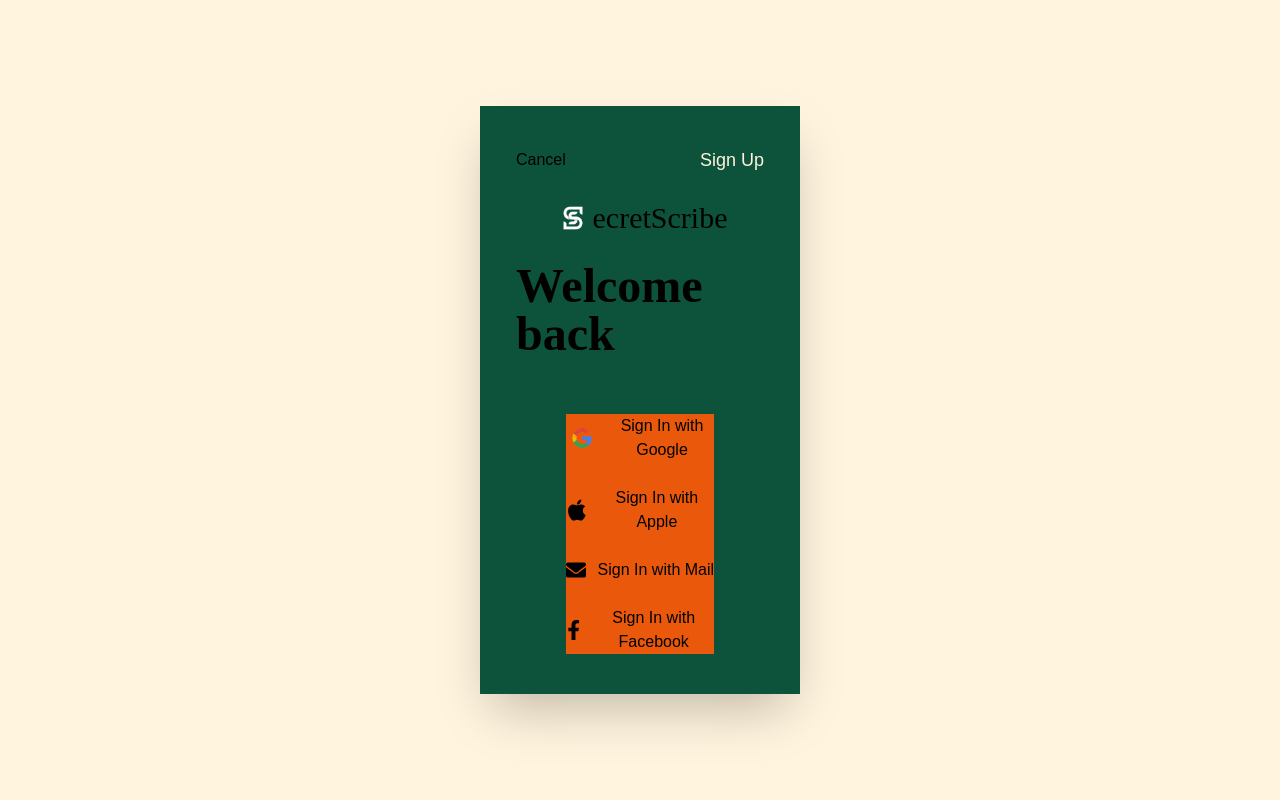
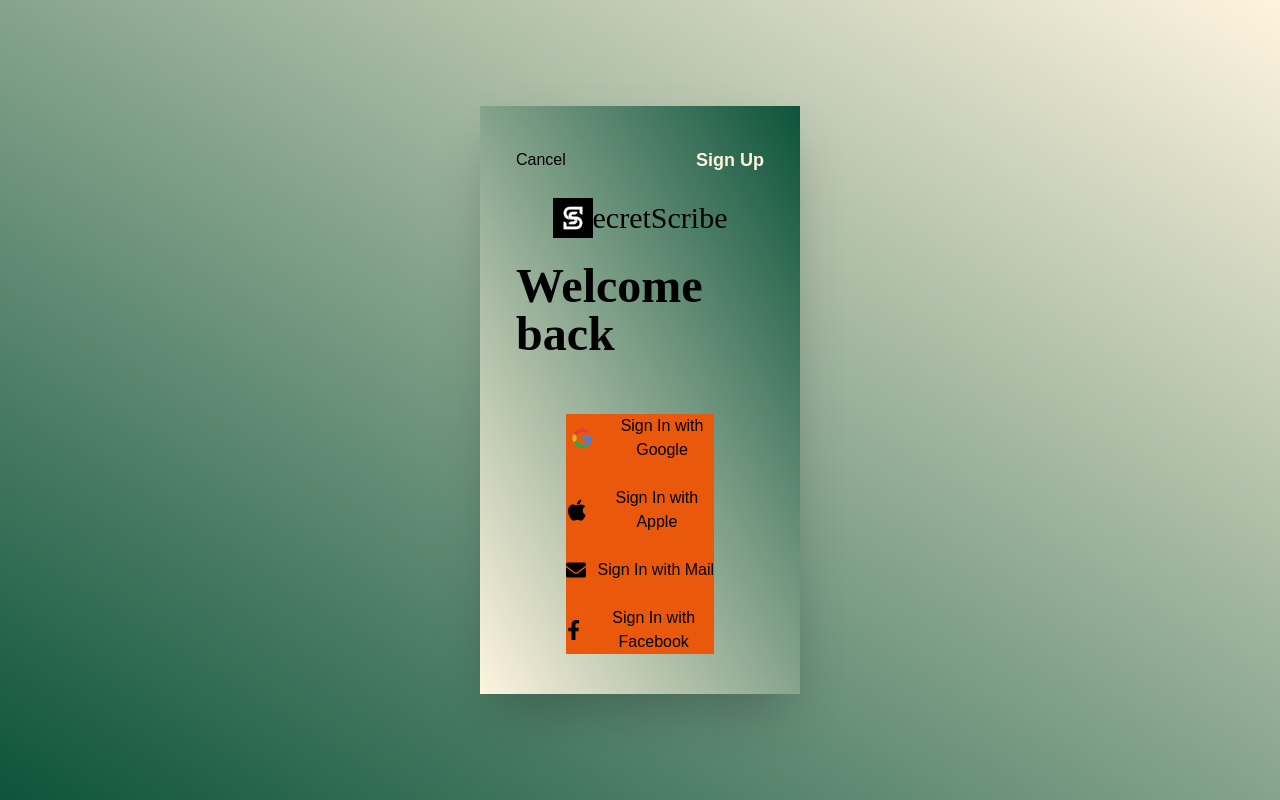
Before and after one commit to nsamedaisy/frontend-secretscribe, a Next.js app: page /login in a window 1280 px wide. Built offline with nearby package versions, Linux system fonts and the light colour scheme.

Commit message:
login page implementation

```diff
--- a/app/login/page.tsx
+++ b/app/login/page.tsx
@@ -1,17 +1,16 @@
 import React from "react";
 import Link from "next/link";
 
-// import { FiMenu } from 'react-icons/fi';
 import { FaApple, FaEnvelope, FaFacebookF,  } from "react-icons/fa";
 
 const Login = () => {
   return (
-    <div className="bg-cream min-h-screen flex items-center justify-center">
-      <div className="w-[25%] h-[45%] bg-green py-10 shadow-2xl px-9">
+    <div className="bg-gradient-to-tr from-green to-cream text-black min-h-screen bg-gradie flex items-center justify-center">
+      <div className="w-[25%] h-[45%] bg- py-10 shadow-2xl px-9 bg-gradient-to-tr from-cream to-green">
         <header className="flex justify-between pb-6 items-center">
           <button>Cancel</button>
           <Link
-            className="text-lg font-medium text-cream hover:text-white hover:underline"
+            className="text-lg font-bold text-cream hover:underline"
             href="/"
           >
             Sign Up
@@ -19,8 +18,8 @@ const Login = () => {
         </header>
 
         <div className="flex items-center justify-center leading-tight">
-        <img src="/sslogo.png" alt="SecretScribe Logo" className="hidden md:block w-10 h-10 lg:block" />
-            <h1 className="hidden sm:block text-3xl font-thin font-marker">ecretScribe</h1>
+        <img src="/sslogo.png" alt="SecretScribe Logo" className="bg-black w-10 h-10" />
+            <h1 className="text-3xl font-thin font-marker">ecretScribe</h1>
         </div>
 
         <h1 className="py-6 text-5xl font-marker items-center justify-center flex font-bold">Welcome back</h1>
@@ -38,3 +37,4 @@ const Login = () => {
 };
 
 export default Login;
+// style={{background: 'url("/stars.png")'}}
```
